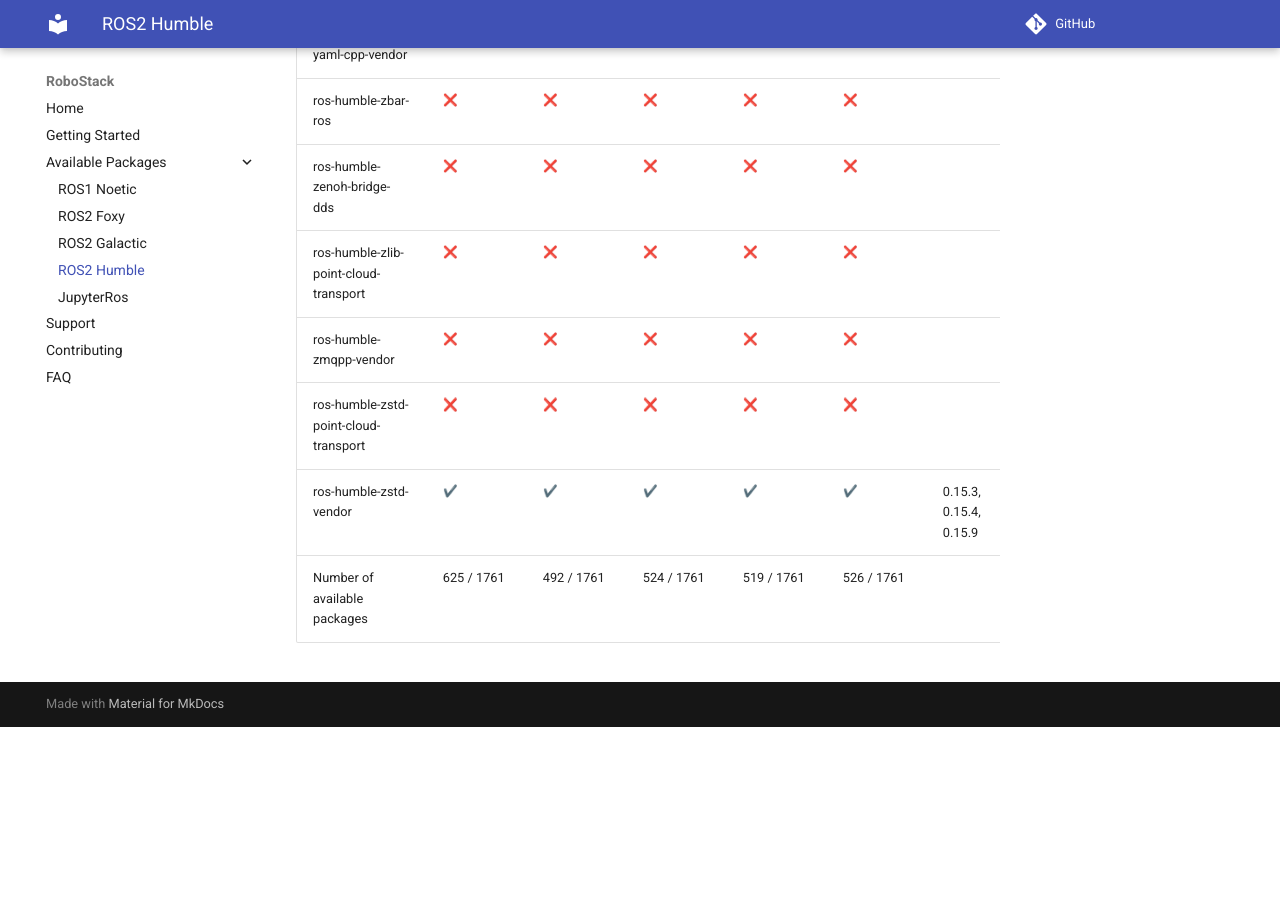
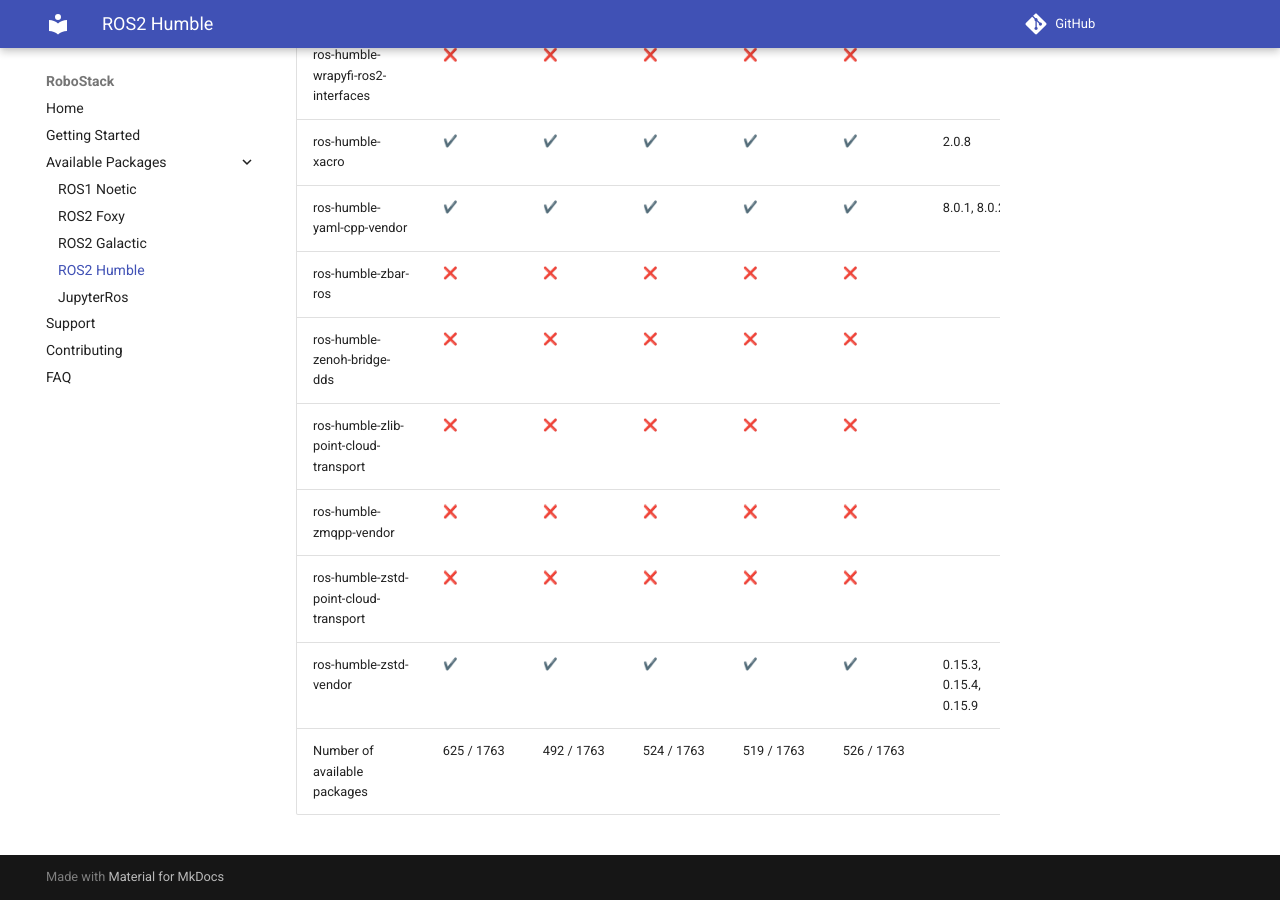
Before and after one commit to RoboStack/robostack.github.io, an MkDocs documentation site: the page built from docs/humble.md, in a window 1280 px wide and 900 px high, scrolled down 137277 px. Built offline with MkDocs 1.6.1 and Material for MkDocs 9.7.7, drawn with Linux system fonts in a browser that asks for light colours; emoji names are drawn with the system emoji font; comment, search, counter and statistics services are not loaded; before the commit the page ends 138004 px from its top, so only the background shows below that; some of the changed text lies outside the part shown.

Commit message:
Update tables

```diff
--- a/docs/humble.md
+++ b/docs/humble.md
@@ -1761,4 +1763,4 @@
 | ros-humble-zmqpp-vendor | :x: { data-sort='0' } | :x: { data-sort='0' } | :x: { data-sort='0' } | :x: { data-sort='0' } | :x: { data-sort='0' } |   |
 | ros-humble-zstd-point-cloud-transport | :x: { data-sort='0' } | :x: { data-sort='0' } | :x: { data-sort='0' } | :x: { data-sort='0' } | :x: { data-sort='0' } |   |
 | ros-humble-zstd-vendor | :heavy_check_mark: { data-sort='1' } | :heavy_check_mark: { data-sort='1' } | :heavy_check_mark: { data-sort='1' } | :heavy_check_mark: { data-sort='1' } | :heavy_check_mark: { data-sort='1' } | 0.15.3, 0.15.4, 0.15.9  |
-| Number of available packages |  625 / 1761 | 492 / 1761 | 524 / 1761 | 519 / 1761 | 526 / 1761 |
+| Number of available packages |  625 / 1763 | 492 / 1763 | 524 / 1763 | 519 / 1763 | 526 / 1763 |
```
Also changed, not shown: other parts of docs/humble.md (+2 -0 lines).
